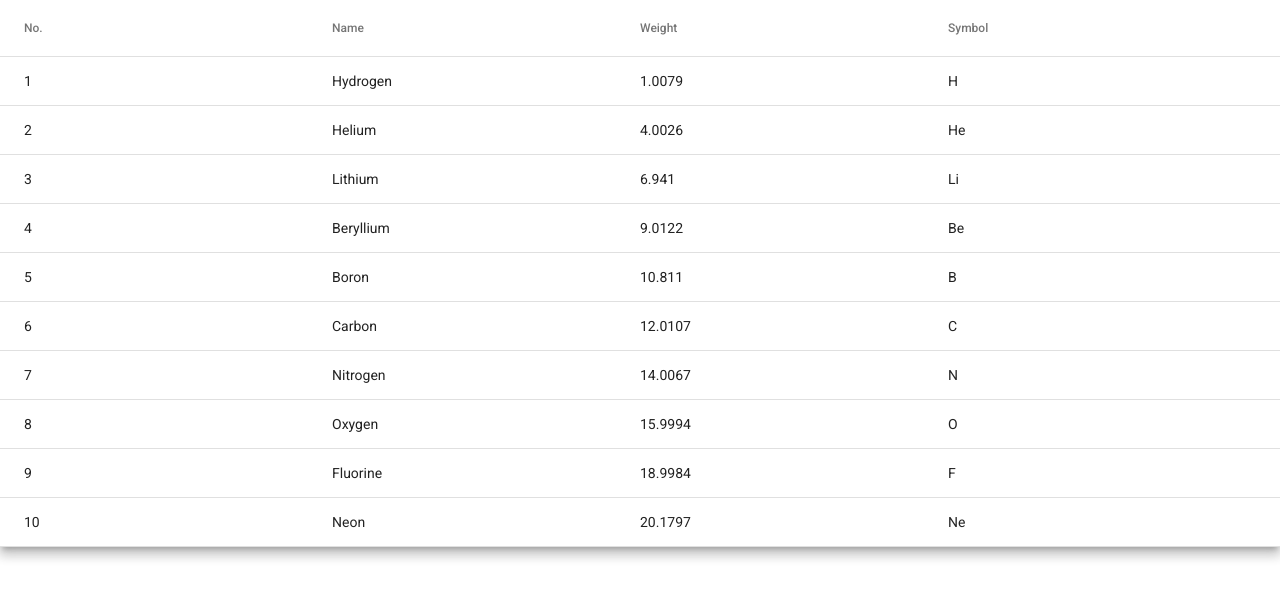
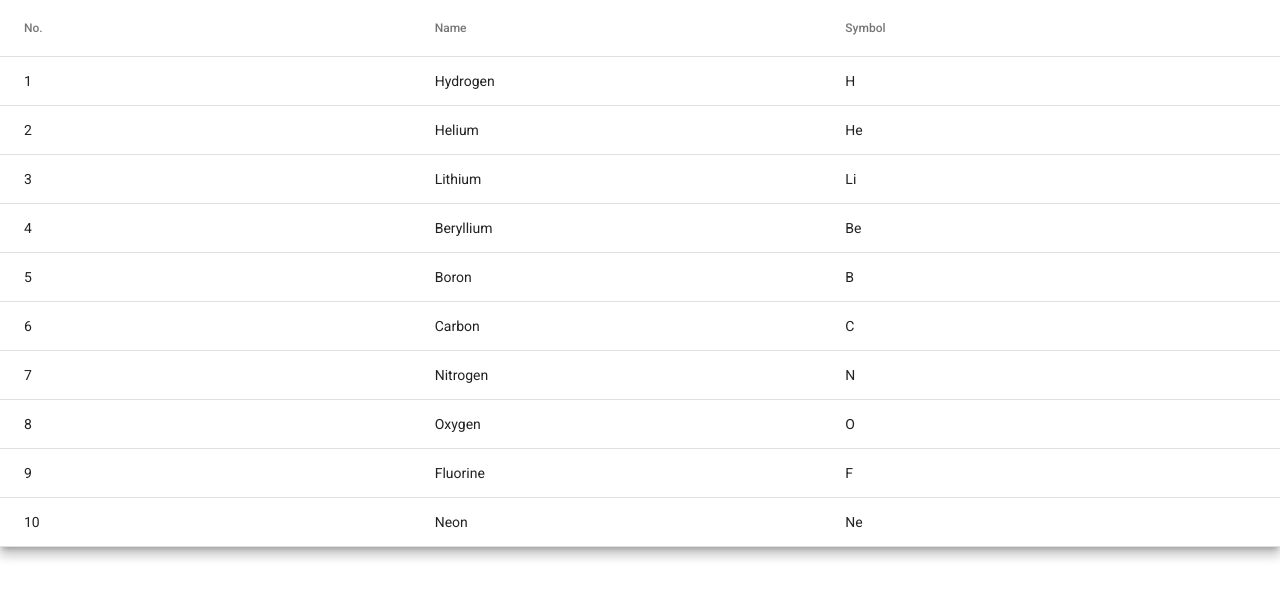
Before and after one commit to kadartibi/angular-material-demo, an Angular app: page / in a window 1280 px wide. Shown: the top 598 px of the page. Built offline with nearby package versions, Linux system fonts and the light colour scheme.

Commit message:
Exploring data table

```diff
--- a/src/app/app.component.html
+++ b/src/app/app.component.html
@@ -23,6 +23,6 @@
       <mat-cell *matCellDef="let element"> {{element.symbol}} </mat-cell>
     </ng-container>
 
-    <mat-header-row *matHeaderRowDef="displayedColumns"></mat-header-row>
-    <mat-row *matRowDef="let row; columns: displayedColumns;"></mat-row>
+    <mat-header-row *matHeaderRowDef="displayedColumnsData"></mat-header-row>
+    <mat-row (click)="logData(row)"*matRowDef="let row; columns: displayedColumnsData;"></mat-row>
   </mat-table>
--- a/src/app/app.component.ts
+++ b/src/app/app.component.ts
@@ -29,6 +29,11 @@ const ELEMENT_DATA: PeriodicElement[] = [
   styleUrls: ['./app.component.css']
 })
 export class AppComponent{
-  displayedColumns: string[] = ['position', 'name', 'weight', 'symbol'];
+  displayedColumns: string[] = ['position', 'name', 'symbol', 'weight'];
+  displayedColumnsData: string[] = ['position', 'name', 'symbol'];
   dataSource = ELEMENT_DATA;
+
+  logData(row){
+    console.log(row)
+  }
 }
```
